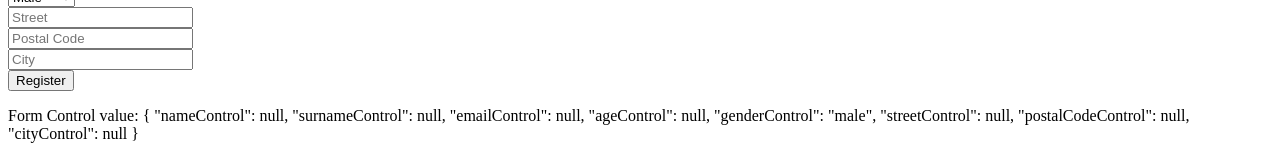
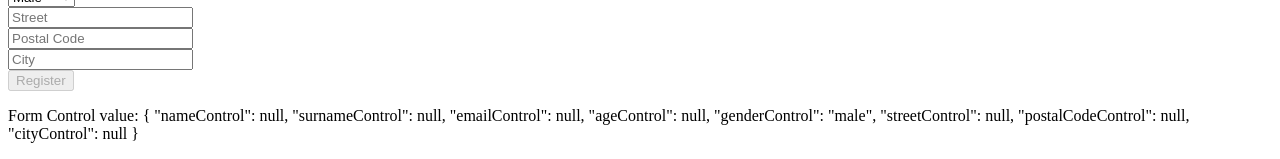
Before and after one commit to KubaBrambor/TypeScript, an Angular app in the folder ecommerce/: page / in a window 1280 px wide. Shown: the part 1096-1255 px from the top of the page. Built offline with nearby package versions, Linux system fonts and the light colour scheme.

Commit message:
adding functionality to register button

```diff
--- a/ecommerce/src/app/main/register-rx/register-rx.component.html
+++ b/ecommerce/src/app/main/register-rx/register-rx.component.html
@@ -58,7 +58,7 @@
                     formControlName="cityControl">
         </div>
         <div class="register-button">
-            <button type="submit" class="btn btn-primary">Register</button>
+            <button type="submit" class="btn btn-primary" [disabled]="!registerForm.valid">Register</button>
         </div>
     </form>
 </div>
```
